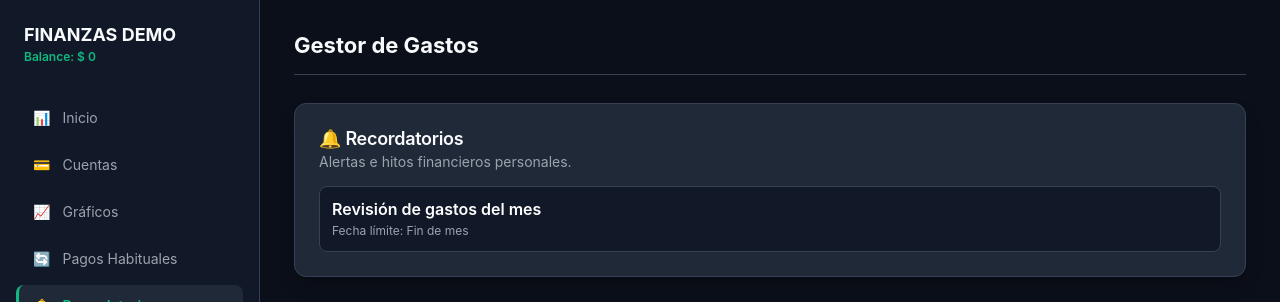
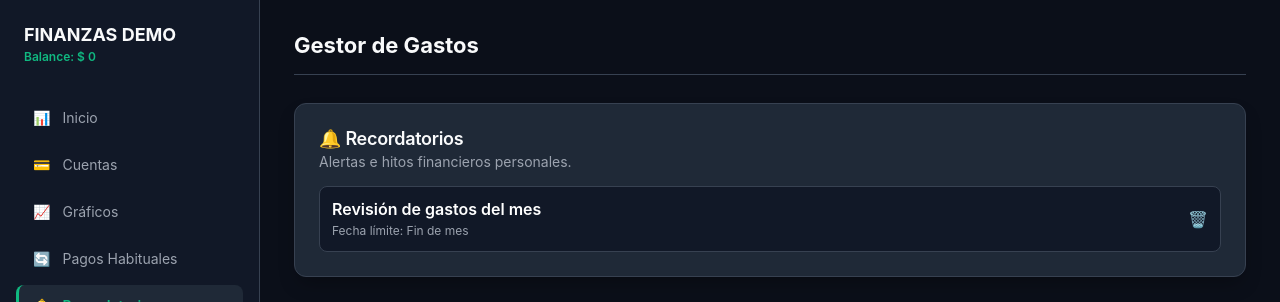
Before and after one commit to cristhian6767/Proyecto-App-IngresosyGastos-Personales, a React (Vite) app: page / in a window 1280 px wide. Both pictures are taken after a click on the button "🔔 Recordatorios". Shown: the top 302 px of the page. Built offline with nearby package versions, Linux system fonts and the light colour scheme; no server answers; the database is empty.

Commit message:
Add delete functionality for reminders

```diff
--- a/src/components/Reminders.jsx
+++ b/src/components/Reminders.jsx
@@ -32,6 +32,10 @@ export default function Reminders() {
     setDate("");
   };
 
+  const handleDeleteReminder = (id) => {
+    setReminders(reminders.filter((r) => r.id !== id));
+  };
+
   return (
     <div style={{ display: "flex", flexDirection: "column", gap: "20px" }}>
       <div className="card">
@@ -41,22 +45,44 @@ export default function Reminders() {
         </p>
 
         <div style={{ display: "flex", flexDirection: "column", gap: "10px" }}>
-          {reminders.map((r) => (
+          {reminders.length === 0 ? (
+            <p style={{ fontSize: "13px", color: "var(--text-secondary)" }}>No hay recordatorios pendientes.</p>
+          ) : (
+            reminders.map((r) => (
               <div
                 key={r.id}
                 style={{
+                  display: "flex",
+                  justifyContent: "space-between",
+                  alignItems: "center",
                   padding: "12px",
                   backgroundColor: "var(--bg-input)",
                   borderRadius: "8px",
                   borderLeft: "4px solid var(--accent-amber)",
                 }}
               >
+                <div>
                   <span style={{ fontWeight: "600", display: "block" }}>{r.title}</span>
                   <span style={{ fontSize: "12px", color: "var(--text-secondary)" }}>
                     Fecha límite: {r.date}
                   </span>
                 </div>
-          ))}
+                <button
+                  onClick={() => handleDeleteReminder(r.id)}
+                  style={{
+                    background: "transparent",
+                    border: "none",
+                    color: "var(--accent-rose)",
+                    cursor: "pointer",
+                    fontSize: "16px",
+                  }}
+                  title="Eliminar"
+                >
+                  🗑️
+                </button>
+              </div>
+            ))
+          )}
         </div>
       </div>
 
```
Lines whose indentation alone changed are shown as unchanged.
